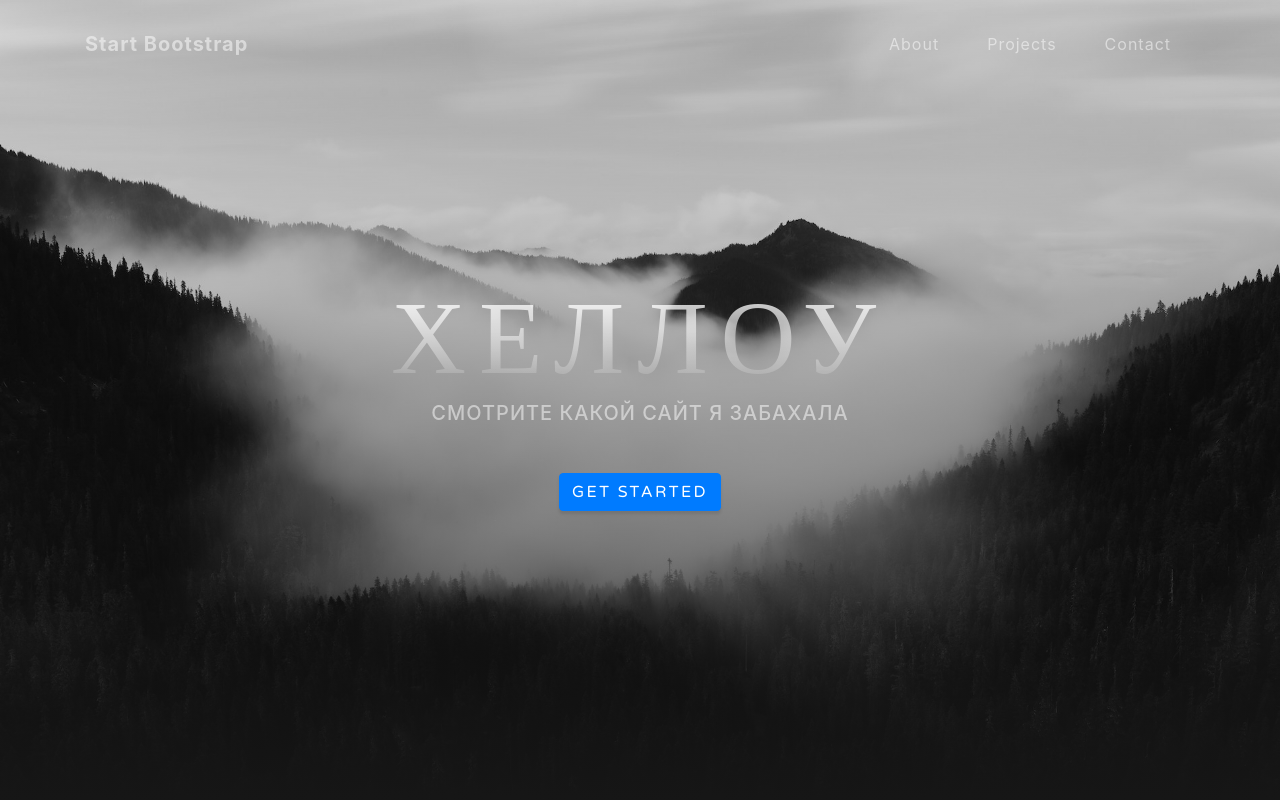
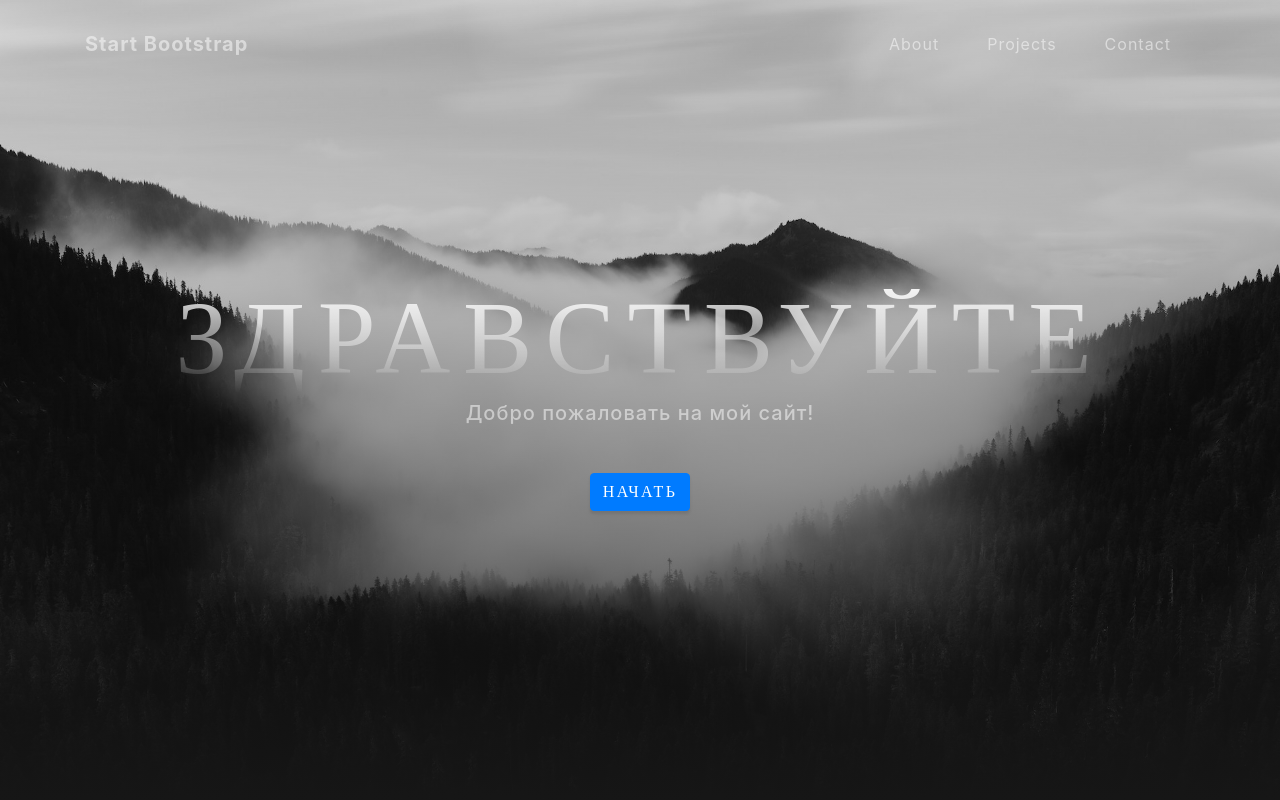
Before and after one commit to verarosh/verarosh.github.io, a website with bundled scripts: page index.html in a window 1280 px wide. Shown: the top 800 px of the page. Built offline with nearby package versions, Linux system fonts and the light colour scheme.

Commit message:
поменяла название и надпись

```diff
--- a/index.html
+++ b/index.html
@@ -53,9 +53,9 @@
   <header class="masthead">
     <div class="container d-flex h-100 align-items-center">
       <div class="mx-auto text-center">
-        <h1 class="mx-auto my-0 text-uppercase">ХЕЛЛОУ</h1>
-        <h2 class="text-white-50 mx-auto mt-2 mb-5">СМОТРИТЕ КАКОЙ САЙТ Я ЗАБАХАЛА</h2>
-        <a href="#about" class="btn btn-primary js-scroll-trigger">Get Started</a>
+        <h1 class="mx-auto my-0 text-uppercase">Здравствуйте</h1>
+        <h2 class="text-white-50 mx-auto mt-2 mb-5">Добро пожаловать на мой сайт!</h2>
+        <a href="#about" class="btn btn-primary js-scroll-trigger">Начать</a>
       </div>
     </div>
   </header>
```
